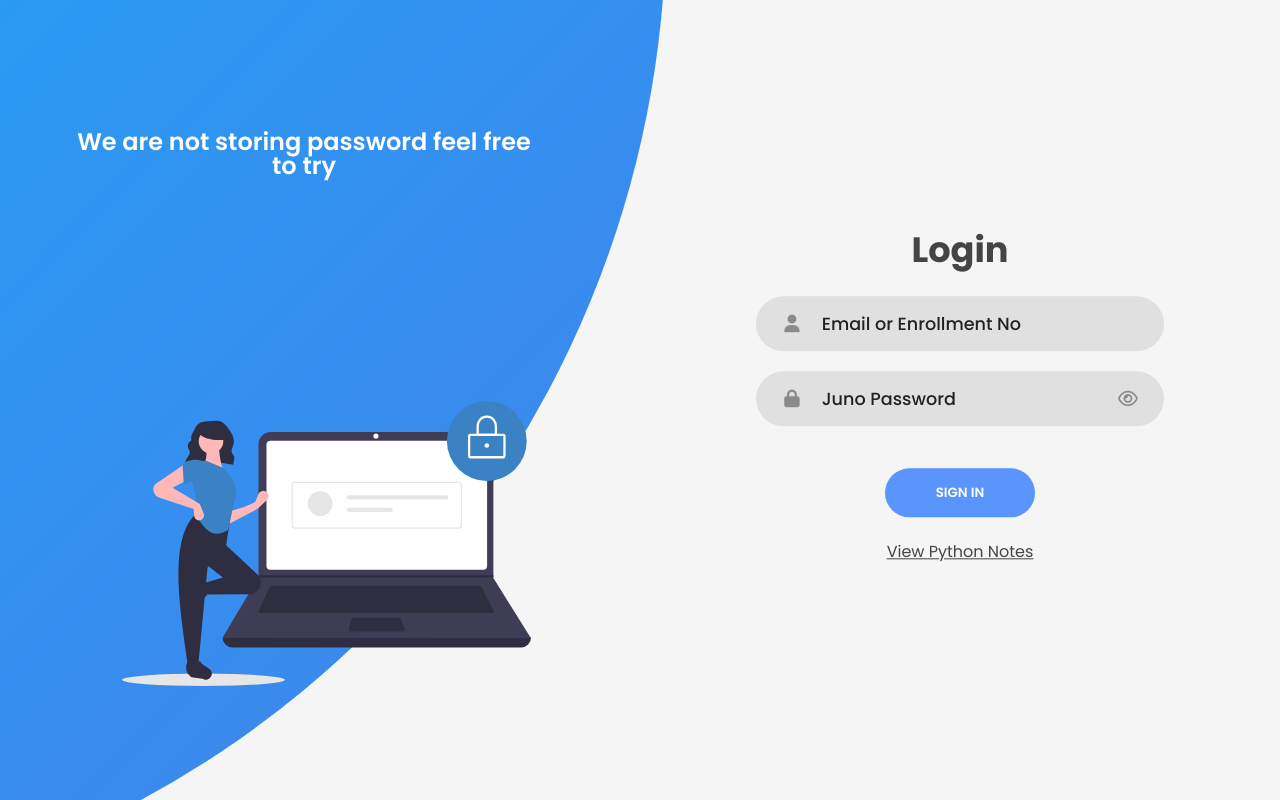
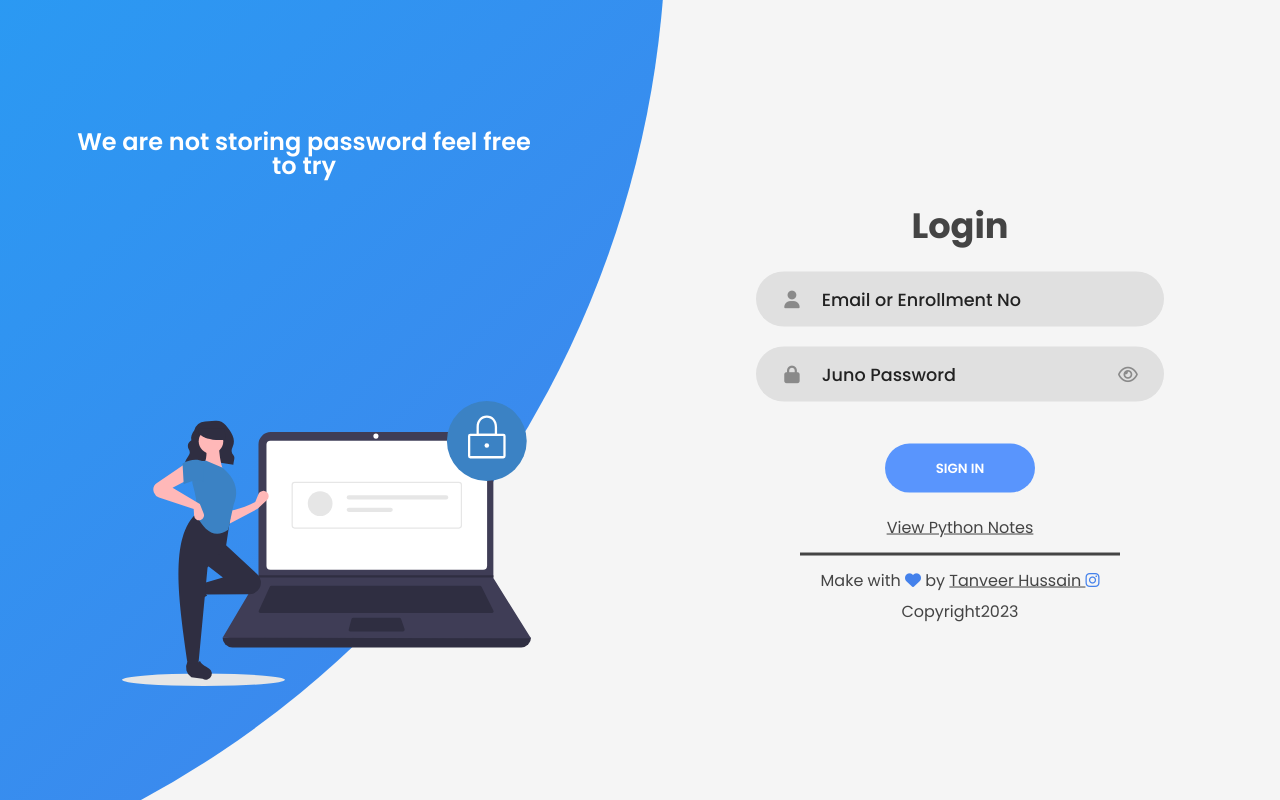
Before and after one commit to tanveer188/Zingooo, a Django app: page / in a window 1280 px wide. Run offline with Django 4.2, Linux system fonts and the light colour scheme; some libraries are stand-ins or nearby versions.

Commit message:
Update login.html

```diff
--- a/template/login.html
+++ b/template/login.html
@@ -34,8 +34,17 @@
           <p class="social-text">{{id}}</p>
           <input type="submit" value="Sign in" class="btn solid">
           <a class="pass" href="/allnotesshow">View Python Notes</a>
-          <div class="hrDiv" ></div>
         </form>
+        <footer>
+          <div class="footer top">
+            <p>Make with <i class="fa-solid fa-heart"></i> by <a href="https://instagram.com/tanveer__h79?igshid=YmMyMTA2M2Y=" class="pass
+              ">Tanveer Hussain <i class="fa-brands fa-instagram"></i></a></p>
+            <span>Copyright2023</span>
+
+
+          </div>
+        </footer>
+
       </div>
     </div>
     <div class="panels-container">
```
